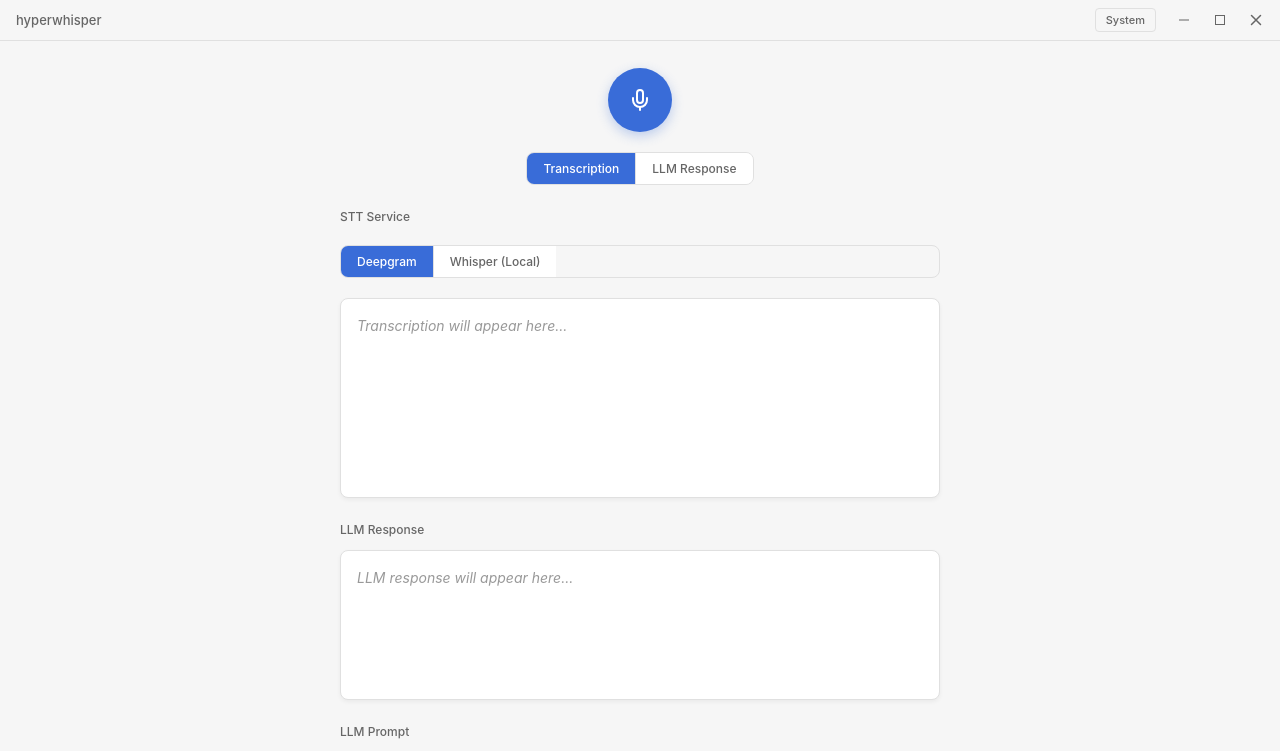
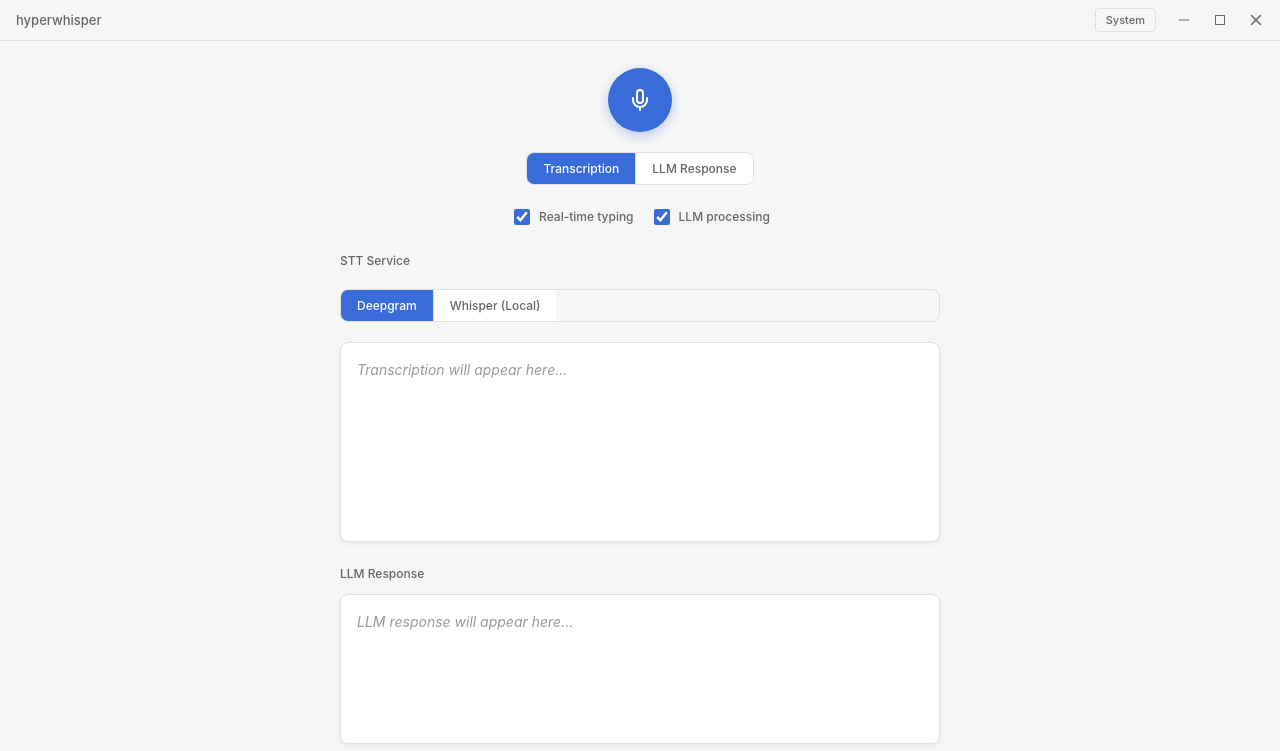
Before and after one commit to hyperwhisper/app, a React (Vite) app: page / in a window 1280 px wide. Shown: the top 751 px of the page. Built offline with nearby package versions, Linux system fonts and the light colour scheme.

Commit message:
feat: toggles
Signed-off-by: Ameya Shenoy <shenoy.ameya@gmail.com>

```diff
--- a/src/App.css
+++ b/src/App.css
@@ -638,6 +638,40 @@
   background-color: #1eb3cc;
 }
 
+/* Settings toggles */
+.settings-toggles {
+  display: flex;
+  gap: 16px;
+  flex-wrap: wrap;
+  justify-content: center;
+}
+
+.checkbox-label {
+  display: flex;
+  align-items: center;
+  gap: 6px;
+  font-size: 12px;
+  font-weight: 500;
+  color: #666;
+  cursor: pointer;
+  user-select: none;
+}
+
+.checkbox-label input[type="checkbox"] {
+  width: 16px;
+  height: 16px;
+  accent-color: #396cd8;
+  cursor: pointer;
+}
+
+[data-theme="dark"] .checkbox-label {
+  color: #999;
+}
+
+[data-theme="dark"] .checkbox-label input[type="checkbox"] {
+  accent-color: #24c8db;
+}
+
 /* STT Service selector */
 .stt-service-container {
   width: 100%;
--- a/src/App.tsx
+++ b/src/App.tsx
@@ -100,6 +100,10 @@ function App() {
   const [typeOutput, setTypeOutput] = useState<"transcription" | "llm">(() =>
     (localStorage.getItem("type_output") as "transcription" | "llm") || "transcription"
   );
+  const [llmEnabled, setLlmEnabled] = useState(() => localStorage.getItem("llm_enabled") !== "false");
+  const [realTimeTypingEnabled, setRealTimeTypingEnabled] = useState(() =>
+    localStorage.getItem("realtime_typing_enabled") !== "false"
+  );
 
   const audioRef = useRef<HTMLAudioElement | null>(null);
   const canvasRef = useRef<HTMLCanvasElement | null>(null);
@@ -135,6 +139,14 @@ function App() {
   useEffect(() => {
     localStorage.setItem("type_output", typeOutput);
   }, [typeOutput]);
+
+  useEffect(() => {
+    localStorage.setItem("llm_enabled", String(llmEnabled));
+  }, [llmEnabled]);
+
+  useEffect(() => {
+    localStorage.setItem("realtime_typing_enabled", String(realTimeTypingEnabled));
+  }, [realTimeTypingEnabled]);
 
   // Save STT service to localStorage and sync with backend
   useEffect(() => {
@@ -204,9 +216,10 @@ function App() {
                 console.error("Failed to type text:", err);
               }
             }
-            // Process with LLM via Rust backend
+            // Process with LLM via Rust backend (if enabled)
             const storedOpenRouterKey = localStorage.getItem("openrouter_api_key");
-            if (storedOpenRouterKey?.trim()) {
+            const isLlmEnabled = localStorage.getItem("llm_enabled") !== "false";
+            if (isLlmEnabled && storedOpenRouterKey?.trim()) {
               try {
                 await invoke("process_with_llm", {
                   transcription: textToType,
@@ -454,8 +467,8 @@ function App() {
       setAudioUrl(null);
       setAudioFilePath(null);
 
-      // Enable real-time typing for Deepgram when typeOutput is "transcription"
-      const shouldAutoType = sttService === "deepgram" && typeOutput === "transcription";
+      // Enable real-time typing for Deepgram when enabled and typeOutput is "transcription"
+      const shouldAutoType = sttService === "deepgram" && typeOutput === "transcription" && realTimeTypingEnabled;
       await invoke("set_auto_type_transcription", { enabled: shouldAutoType });
 
       await invoke("start_recording");
@@ -481,12 +494,19 @@ function App() {
         pendingWhisperProcessingRef.current = true;
       } else {
         // For Deepgram, wait briefly for any final transcription events, then process
-        // Note: If typeOutput is "transcription", text was already typed in real-time
         setTimeout(async () => {
           const textToType = finalTextRef.current;
           if (textToType) {
+            // Type transcription after stop if real-time typing was disabled
+            if (typeOutput === "transcription" && !realTimeTypingEnabled) {
+              try {
+                await invoke("type_text", { text: textToType });
+              } catch (err) {
+                console.error("Failed to type text:", err);
+              }
+            }
             // Process with LLM via Rust backend (will type if typeOutput is "llm")
-            if (openRouterApiKey.trim()) {
+            if (llmEnabled && openRouterApiKey.trim()) {
               try {
                 await invoke("process_with_llm", {
                   transcription: textToType,
@@ -598,6 +618,25 @@ function App() {
         >
           LLM Response
         </button>
+      </div>
+
+      <div className="settings-toggles">
+        <label className="checkbox-label">
+          <input
+            type="checkbox"
+            checked={realTimeTypingEnabled}
+            onChange={(e) => setRealTimeTypingEnabled(e.target.checked)}
+          />
+          Real-time typing
+        </label>
+        <label className="checkbox-label">
+          <input
+            type="checkbox"
+            checked={llmEnabled}
+            onChange={(e) => setLlmEnabled(e.target.checked)}
+          />
+          LLM processing
+        </label>
       </div>
 
       <div className="stt-service-container">
```
